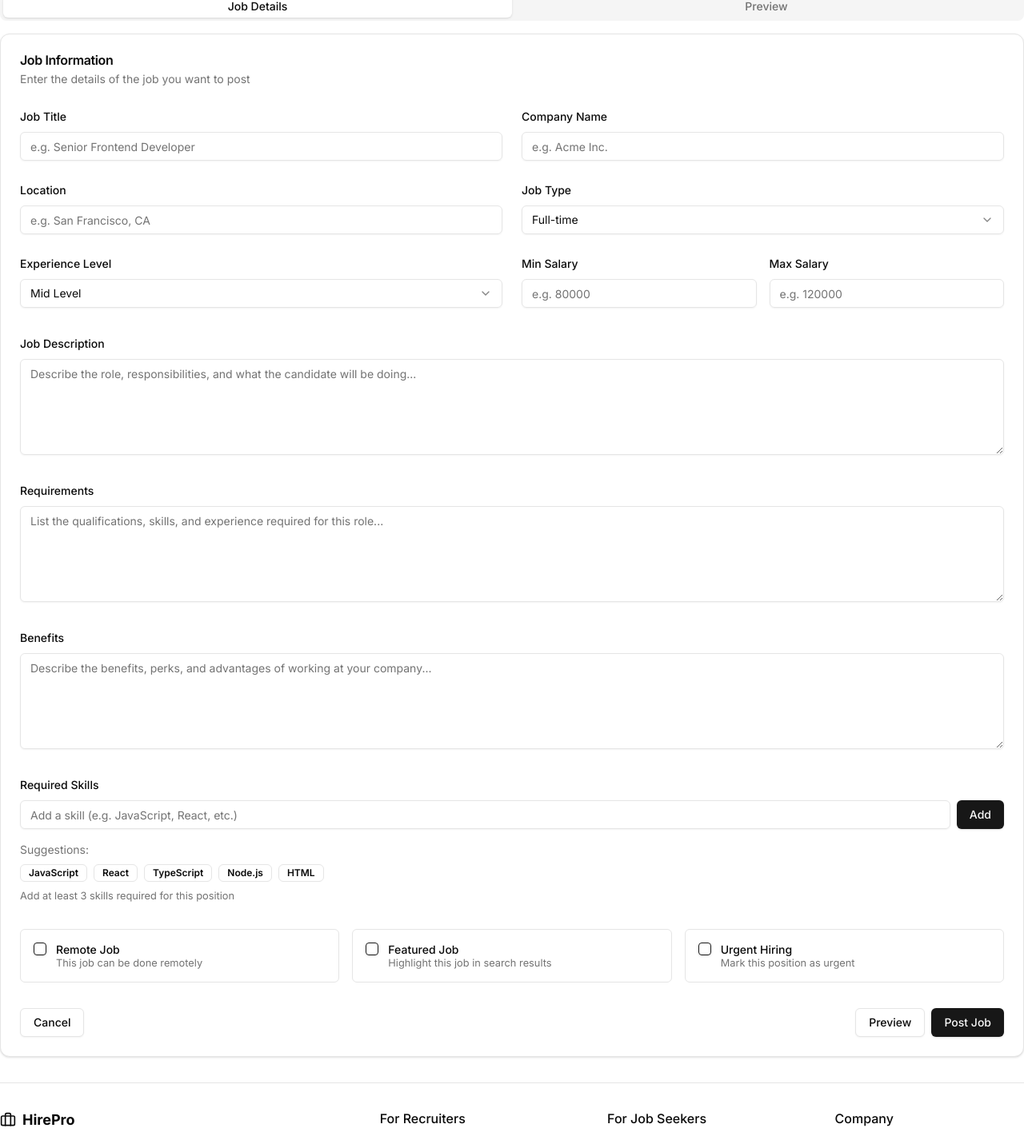
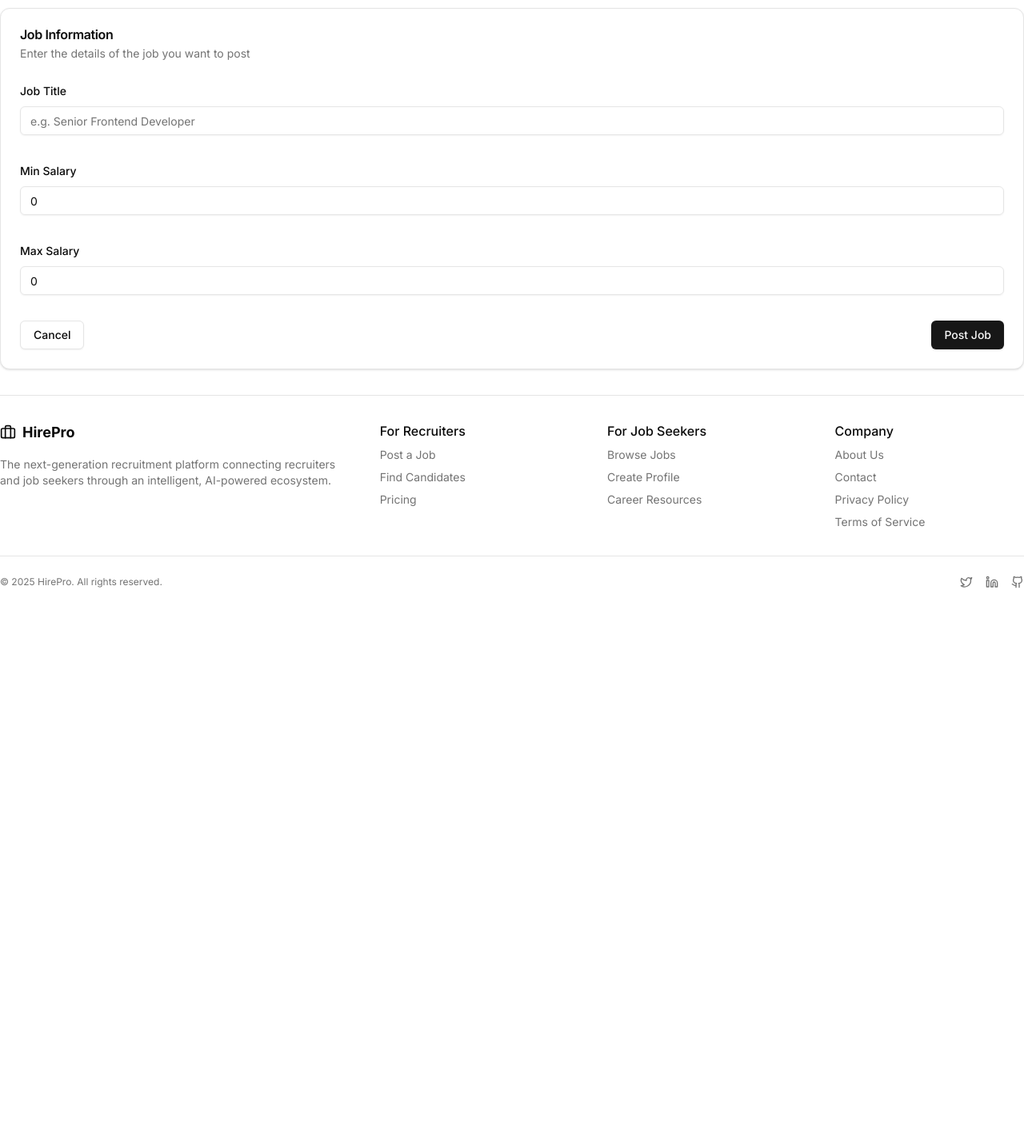
Before and after one commit to ArunadityaLal/HirePro, a Next.js app: page /recruiter/jobs/new in a window 1280 px wide. Shown: the part 199-1620 px from the top of the page at 80% size. After the commit the page ends 959 px from the top, so only its background shows below. Built offline with nearby package versions, Linux system fonts and the light colour scheme.

Commit message:
Updated file

```diff
--- a/app/page.tsx
+++ b/app/page.tsx
@@ -21,12 +21,12 @@ export default function Home() {
             <div className="flex flex-col sm:flex-row gap-4">
               <Button asChild size="lg">
                 <Link href="/register?role=recruiter">
-                  I'm a Recruiter <ArrowRight className="ml-2 h-4 w-4" />
+                  I&apos;m a Recruiter <ArrowRight className="ml-2 h-4 w-4" />
                 </Link>
               </Button>
               <Button asChild variant="outline" size="lg">
                 <Link href="/register?role=candidate">
-                  I'm a Job Seeker <ArrowRight className="ml-2 h-4 w-4" />
+                  I&apos;m a Job Seeker <ArrowRight className="ml-2 h-4 w-4" />
                 </Link>
               </Button>
             </div>
--- a/app/recruiter/jobs/new/page.tsx
+++ b/app/recruiter/jobs/new/page.tsx
@@ -6,15 +6,13 @@ import { z } from "zod"
 import { zodResolver } from "@hookform/resolvers/zod"
 import { useForm } from "react-hook-form"
 import { Button } from "@/components/ui/button"
-import { Form, FormControl, FormDescription, FormField, FormItem, FormLabel, FormMessage } from "@/components/ui/form"
+import { Form, FormControl, FormField, FormItem, FormLabel, FormMessage } from "@/components/ui/form"
 import { Input } from "@/components/ui/input"
-import { Textarea } from "@/components/ui/textarea"
-import { Select, SelectContent, SelectItem, SelectTrigger, SelectValue } from "@/components/ui/select"
-import { Checkbox } from "@/components/ui/checkbox"
+
 import { Card, CardContent, CardDescription, CardHeader, CardTitle } from "@/components/ui/card"
 import { toast } from "@/hooks/use-toast"
 import { Tabs, TabsContent, TabsList, TabsTrigger } from "@/components/ui/tabs"
-import { SkillsInput } from "@/components/jobs/skills-input"
+
 import { JobPreview } from "@/components/jobs/job-preview"
 
 const jobFormSchema = z.object({
@@ -24,8 +22,8 @@ const jobFormSchema = z.object({
   type: z.string(),
   experience: z.string(),
   salary: z.object({
-    min: z.string(),
-    max: z.string(),
+    min: z.coerce.number(),  // Ensure it's stored as a number
+    max: z.coerce.number(),
   }),
   description: z.string().min(50, { message: "Description must be at least 50 characters" }),
   requirements: z.string().min(50, { message: "Requirements must be at least 50 characters" }),
@@ -50,8 +48,8 @@ export default function NewJobPage() {
     type: "full-time",
     experience: "mid-level",
     salary: {
-      min: "",
-      max: "",
+      min: 0, // Default to number
+      max: 0,
     },
     description: "",
     requirements: "",
@@ -72,10 +70,8 @@ export default function NewJobPage() {
     setIsSubmitting(true)
 
     try {
-      // Here you would typically call your API to create the job
       console.log("Job data:", data)
 
-      // Simulate API call
       await new Promise((resolve) => setTimeout(resolve, 1500))
 
       toast({
@@ -85,6 +81,7 @@ export default function NewJobPage() {
 
       router.push("/recruiter/jobs")
     } catch (error) {
+      console.error(error)
       toast({
         title: "Error posting job",
         description: "There was an error posting your job. Please try again.",
@@ -97,10 +94,8 @@ export default function NewJobPage() {
 
   return (
     <div className="container py-8">
-      <div className="mb-8">
       <h1 className="text-3xl font-bold tracking-tight">Post a New Job</h1>
       <p className="text-muted-foreground">Create a new job posting to attract the best candidates</p>
-      </div>
 
       <Tabs value={activeTab} onValueChange={setActiveTab} className="space-y-4">
         <TabsList className="grid w-full grid-cols-2">
@@ -117,7 +112,6 @@ export default function NewJobPage() {
             <CardContent>
               <Form {...form}>
                 <form onSubmit={form.handleSubmit(onSubmit)} className="space-y-8">
-                  <div className="grid grid-cols-1 md:grid-cols-2 gap-6">
                   <FormField
                     control={form.control}
                     name="title"
@@ -134,91 +128,17 @@ export default function NewJobPage() {
 
                   <FormField
                     control={form.control}
-                      name="company"
-                      render={({ field }) => (
-                        <FormItem>
-                          <FormLabel>Company Name</FormLabel>
-                          <FormControl>
-                            <Input placeholder="e.g. Acme Inc." {...field} />
-                          </FormControl>
-                          <FormMessage />
-                        </FormItem>
-                      )}
-                    />
-
-                    <FormField
-                      control={form.control}
-                      name="location"
-                      render={({ field }) => (
-                        <FormItem>
-                          <FormLabel>Location</FormLabel>
-                          <FormControl>
-                            <Input placeholder="e.g. San Francisco, CA" {...field} />
-                          </FormControl>
-                          <FormMessage />
-                        </FormItem>
-                      )}
-                    />
-
-                    <FormField
-                      control={form.control}
-                      name="type"
-                      render={({ field }) => (
-                        <FormItem>
-                          <FormLabel>Job Type</FormLabel>
-                          <Select onValueChange={field.onChange} defaultValue={field.value}>
-                            <FormControl>
-                              <SelectTrigger>
-                                <SelectValue placeholder="Select job type" />
-                              </SelectTrigger>
-                            </FormControl>
-                            <SelectContent>
-                              <SelectItem value="full-time">Full-time</SelectItem>
-                              <SelectItem value="part-time">Part-time</SelectItem>
-                              <SelectItem value="contract">Contract</SelectItem>
-                              <SelectItem value="freelance">Freelance</SelectItem>
-                              <SelectItem value="internship">Internship</SelectItem>
-                            </SelectContent>
-                          </Select>
-                          <FormMessage />
-                        </FormItem>
-                      )}
-                    />
-
-                    <FormField
-                      control={form.control}
-                      name="experience"
-                      render={({ field }) => (
-                        <FormItem>
-                          <FormLabel>Experience Level</FormLabel>
-                          <Select onValueChange={field.onChange} defaultValue={field.value}>
-                            <FormControl>
-                              <SelectTrigger>
-                                <SelectValue placeholder="Select experience level" />
-                              </SelectTrigger>
-                            </FormControl>
-                            <SelectContent>
-                              <SelectItem value="entry-level">Entry Level</SelectItem>
-                              <SelectItem value="mid-level">Mid Level</SelectItem>
-                              <SelectItem value="senior">Senior</SelectItem>
-                              <SelectItem value="lead">Lead</SelectItem>
-                              <SelectItem value="executive">Executive</SelectItem>
-                            </SelectContent>
-                          </Select>
-                          <FormMessage />
-                        </FormItem>
-                      )}
-                    />
-
-                    <div className="grid grid-cols-2 gap-4">
-                      <FormField
-                        control={form.control}
                     name="salary.min"
                     render={({ field }) => (
                       <FormItem>
                         <FormLabel>Min Salary</FormLabel>
                         <FormControl>
-                              <Input placeholder="e.g. 80000" {...field} />
+                          <Input
+                            type="number"
+                            placeholder="e.g. 80000"
+                            {...field}
+                            onChange={(e) => field.onChange(Number(e.target.value))}
+                          />
                         </FormControl>
                         <FormMessage />
                       </FormItem>
@@ -232,26 +152,11 @@ export default function NewJobPage() {
                       <FormItem>
                         <FormLabel>Max Salary</FormLabel>
                         <FormControl>
-                              <Input placeholder="e.g. 120000" {...field} />
-                            </FormControl>
-                            <FormMessage />
-                          </FormItem>
-                        )}
-                      />
-                    </div>
-                  </div>
-
-                  <FormField
-                    control={form.control}
-                    name="description"
-                    render={({ field }) => (
-                      <FormItem>
-                        <FormLabel>Job Description</FormLabel>
-                        <FormControl>
-                          <Textarea
-                            placeholder="Describe the role, responsibilities, and what the candidate will be doing..."
-                            className="min-h-[120px]"
+                          <Input
+                            type="number"
+                            placeholder="e.g. 120000"
                             {...field}
+                            onChange={(e) => field.onChange(Number(e.target.value))}
                           />
                         </FormControl>
                         <FormMessage />
@@ -259,119 +164,13 @@ export default function NewJobPage() {
                     )}
                   />
 
-                  <FormField
-                    control={form.control}
-                    name="requirements"
-                    render={({ field }) => (
-                      <FormItem>
-                        <FormLabel>Requirements</FormLabel>
-                        <FormControl>
-                          <Textarea
-                            placeholder="List the qualifications, skills, and experience required for this role..."
-                            className="min-h-[120px]"
-                            {...field}
-                          />
-                        </FormControl>
-                        <FormMessage />
-                      </FormItem>
-                    )}
-                  />
-
-                  <FormField
-                    control={form.control}
-                    name="benefits"
-                    render={({ field }) => (
-                      <FormItem>
-                        <FormLabel>Benefits</FormLabel>
-                        <FormControl>
-                          <Textarea
-                            placeholder="Describe the benefits, perks, and advantages of working at your company..."
-                            className="min-h-[120px]"
-                            {...field}
-                          />
-                        </FormControl>
-                        <FormMessage />
-                      </FormItem>
-                    )}
-                  />
-
-                  <FormField
-                    control={form.control}
-                    name="skills"
-                    render={({ field }) => (
-                      <FormItem>
-                        <FormLabel>Required Skills</FormLabel>
-                        <FormControl>
-                          <SkillsInput value={field.value} onChange={field.onChange} />
-                        </FormControl>
-                        <FormDescription>Add at least 3 skills required for this position</FormDescription>
-                        <FormMessage />
-                      </FormItem>
-                    )}
-                  />
-
-                  <div className="grid grid-cols-1 md:grid-cols-3 gap-4">
-                    <FormField
-                      control={form.control}
-                      name="remote"
-                      render={({ field }) => (
-                        <FormItem className="flex flex-row items-start space-x-3 space-y-0 rounded-md border p-4">
-                          <FormControl>
-                            <Checkbox checked={field.value} onCheckedChange={field.onChange} />
-                          </FormControl>
-                          <div className="space-y-1 leading-none">
-                            <FormLabel>Remote Job</FormLabel>
-                            <FormDescription>This job can be done remotely</FormDescription>
-                          </div>
-                        </FormItem>
-                      )}
-                    />
-
-                    <FormField
-                      control={form.control}
-                      name="featured"
-                      render={({ field }) => (
-                        <FormItem className="flex flex-row items-start space-x-3 space-y-0 rounded-md border p-4">
-                          <FormControl>
-                            <Checkbox checked={field.value} onCheckedChange={field.onChange} />
-                          </FormControl>
-                          <div className="space-y-1 leading-none">
-                            <FormLabel>Featured Job</FormLabel>
-                            <FormDescription>Highlight this job in search results</FormDescription>
-                          </div>
-                        </FormItem>
-                      )}
-                    />
-
-                    <FormField
-                      control={form.control}
-                      name="urgent"
-                      render={({ field }) => (
-                        <FormItem className="flex flex-row items-start space-x-3 space-y-0 rounded-md border p-4">
-                          <FormControl>
-                            <Checkbox checked={field.value} onCheckedChange={field.onChange} />
-                          </FormControl>
-                          <div className="space-y-1 leading-none">
-                            <FormLabel>Urgent Hiring</FormLabel>
-                            <FormDescription>Mark this position as urgent</FormDescription>
-                          </div>
-                        </FormItem>
-                      )}
-                    />
-                  </div>
-
                   <div className="flex justify-between">
                     <Button variant="outline" type="button" onClick={() => router.back()}>
                       Cancel
                     </Button>
-                    <div className="flex gap-2">
-                      <Button variant="outline" type="button" onClick={() => setActiveTab("preview")}>
-                        Preview
-                      </Button>
                     <Button type="submit" disabled={isSubmitting}>
                       {isSubmitting ? "Posting..." : "Post Job"}
                     </Button>
-                    </div>
                   </div>
                 </form>
               </Form>
@@ -386,16 +185,16 @@ export default function NewJobPage() {
               <CardDescription>Preview how your job posting will appear to candidates</CardDescription>
             </CardHeader>
             <CardContent>
-              <JobPreview formData={form.getValues()} />
-
-              <div className="flex justify-between mt-8">
-                <Button variant="outline" type="button" onClick={() => setActiveTab("details")}>
-                  Back to Edit
-                </Button>
-                <Button onClick={form.handleSubmit(onSubmit)} disabled={isSubmitting || !form.formState.isValid}>
-                  {isSubmitting ? "Posting..." : "Post Job"}
-                </Button>
-              </div>
+              <JobPreview
+                formData={{
+                  ...form.getValues(),
+                  salary: {
+                    min: Number(form.getValues().salary.min),
+                    max: Number(form.getValues().salary.max),
+                  },
+                }}
+              />
+              <Button onClick={() => setActiveTab("details")}>Back to Edit</Button>
             </CardContent>
           </Card>
         </TabsContent>
--- a/components/jobs/job-preview.tsx
+++ b/components/jobs/job-preview.tsx
@@ -4,47 +4,60 @@ import { Badge } from "@/components/ui/badge"
 import { Card, CardContent, CardHeader, CardTitle } from "@/components/ui/card"
 import { MapPin, Clock, Building, DollarSign } from "lucide-react"
 
+interface Salary {
+  min?: number;
+  max?: number;
+}
+
+interface JobFormData {
+  title?: string;
+  company?: string;
+  location?: string;
+  type?: string;
+  experience?: string;
+  salary?: Salary;
+  description?: string;
+  requirements?: string;
+  benefits?: string;
+  skills?: string[];
+  remote?: boolean;
+  featured?: boolean;
+  urgent?: boolean;
+}
+
 interface JobPreviewProps {
-  formData: any
+  formData: JobFormData;
 }
 
 export function JobPreview({ formData }: JobPreviewProps) {
   const {
-    title,
-    company,
-    location,
-    type,
-    experience,
-    salary,
-    description,
-    requirements,
-    benefits,
-    skills,
+    title = "Job Title",
+    company = "Company Name",
+    location = "Location",
+    type = "",
+    experience = "",
+    salary = {},
+    description = "No description provided",
+    requirements = "No requirements provided",
+    benefits = "",
+    skills = [],
     remote,
     featured,
     urgent,
-  } = formData
+  } = formData;
 
   const formatSalary = () => {
-    if (!salary.min && !salary.max) return "Not specified"
-    if (salary.min && !salary.max) return `$${Number(salary.min).toLocaleString()}+`
-    if (!salary.min && salary.max) return `Up to $${Number(salary.max).toLocaleString()}`
-    return `$${Number(salary.min).toLocaleString()} - $${Number(salary.max).toLocaleString()}`
-  }
+    if (!salary?.min && !salary?.max) return "Not specified";
+    if (salary?.min && !salary?.max) return `$${Number(salary.min).toLocaleString()}+`;
+    if (!salary?.min && salary?.max) return `Up to $${Number(salary.max).toLocaleString()}`;
+    return `$${Number(salary.min).toLocaleString()} - $${Number(salary.max).toLocaleString()}`;
+  };
 
-  const formatJobType = (type: string) => {
-    return type
+  const formatText = (text: string) =>
+    text
       .split("-")
       .map((word) => word.charAt(0).toUpperCase() + word.slice(1))
-      .join(" ")
-  }
-
-  const formatExperience = (exp: string) => {
-    return exp
-      .split("-")
-      .map((word) => word.charAt(0).toUpperCase() + word.slice(1))
-      .join(" ")
-  }
+      .join(" ");
 
   return (
     <div className="space-y-6">
@@ -53,20 +66,20 @@ export function JobPreview({ formData }: JobPreviewProps) {
           {featured && <Badge className="bg-primary">Featured</Badge>}
           {urgent && <Badge variant="destructive">Urgent</Badge>}
           {remote && <Badge variant="outline">Remote</Badge>}
-          <Badge variant="secondary">{formatJobType(type)}</Badge>
-          <Badge variant="secondary">{formatExperience(experience)}</Badge>
+          {type && <Badge variant="secondary">{formatText(type)}</Badge>}
+          {experience && <Badge variant="secondary">{formatText(experience)}</Badge>}
         </div>
 
         <div>
-          <h1 className="text-2xl font-bold">{title || "Job Title"}</h1>
+          <h1 className="text-2xl font-bold">{title}</h1>
           <div className="flex flex-wrap gap-4 mt-2 text-muted-foreground">
             <div className="flex items-center gap-1">
               <Building className="h-4 w-4" />
-              <span>{company || "Company Name"}</span>
+              <span>{company}</span>
             </div>
             <div className="flex items-center gap-1">
               <MapPin className="h-4 w-4" />
-              <span>{location || "Location"}</span>
+              <span>{location}</span>
             </div>
             <div className="flex items-center gap-1">
               <DollarSign className="h-4 w-4" />
@@ -86,11 +99,7 @@ export function JobPreview({ formData }: JobPreviewProps) {
         </CardHeader>
         <CardContent>
           <div className="prose max-w-none dark:prose-invert">
-            {description ? (
-              <p>{description}</p>
-            ) : (
-              <p className="text-muted-foreground italic">No description provided</p>
-            )}
+            <p>{description}</p>
           </div>
         </CardContent>
       </Card>
@@ -101,11 +110,7 @@ export function JobPreview({ formData }: JobPreviewProps) {
         </CardHeader>
         <CardContent>
           <div className="prose max-w-none dark:prose-invert">
-            {requirements ? (
-              <p>{requirements}</p>
-            ) : (
-              <p className="text-muted-foreground italic">No requirements provided</p>
-            )}
+            <p>{requirements}</p>
           </div>
         </CardContent>
       </Card>
@@ -128,9 +133,9 @@ export function JobPreview({ formData }: JobPreviewProps) {
           <CardTitle>Skills</CardTitle>
         </CardHeader>
         <CardContent>
-          {skills && skills.length > 0 ? (
+          {skills.length > 0 ? (
             <div className="flex flex-wrap gap-2">
-              {skills.map((skill: string) => (
+              {skills.map((skill) => (
                 <Badge key={skill} variant="secondary">
                   {skill}
                 </Badge>
@@ -142,5 +147,5 @@ export function JobPreview({ formData }: JobPreviewProps) {
         </CardContent>
       </Card>
     </div>
-  )
+  );
 }
```
Also changed, not shown: app/auth/auth-form.tsx (+49 -53 lines). Lines whose indentation alone changed are shown as unchanged.
